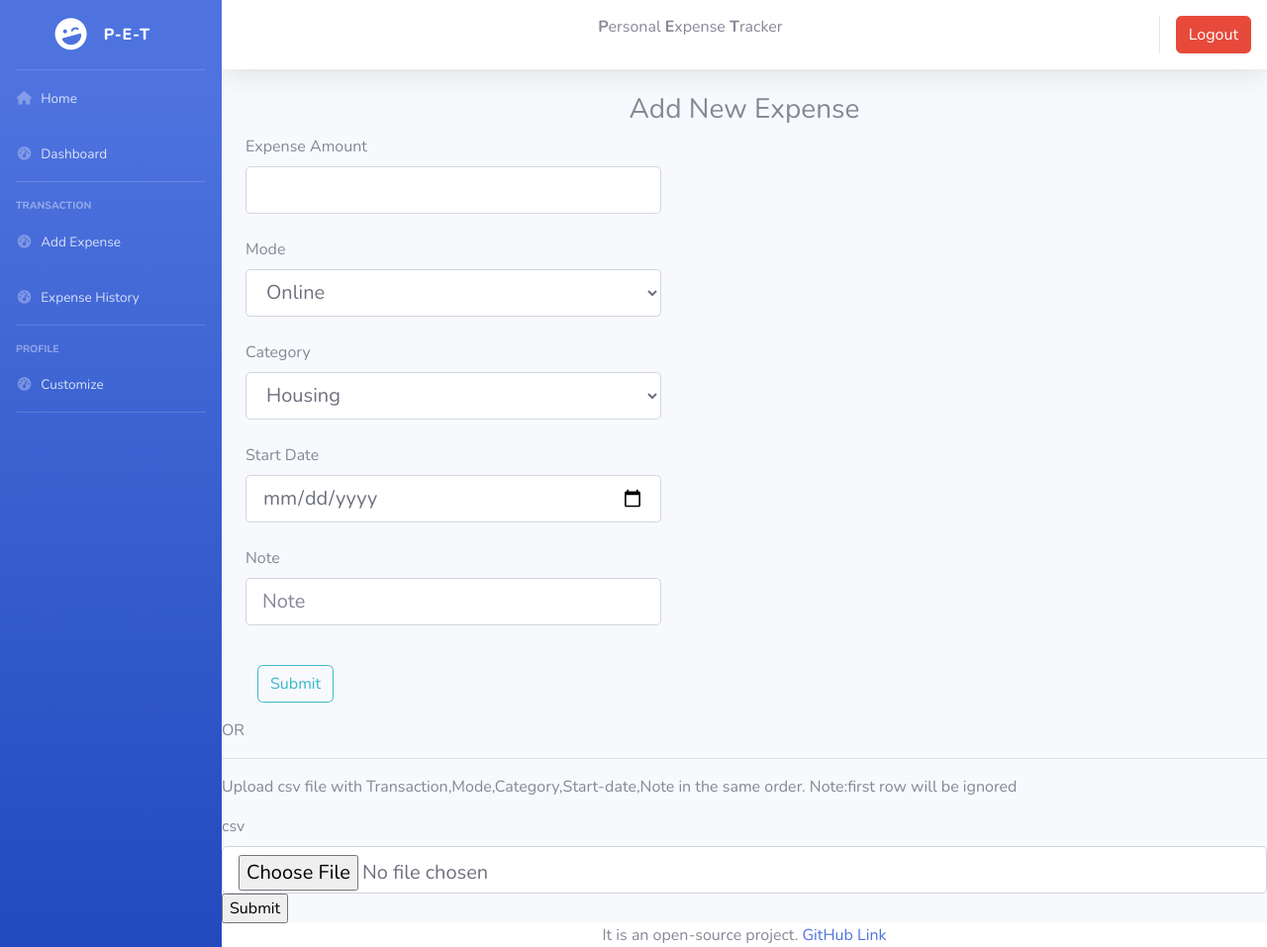
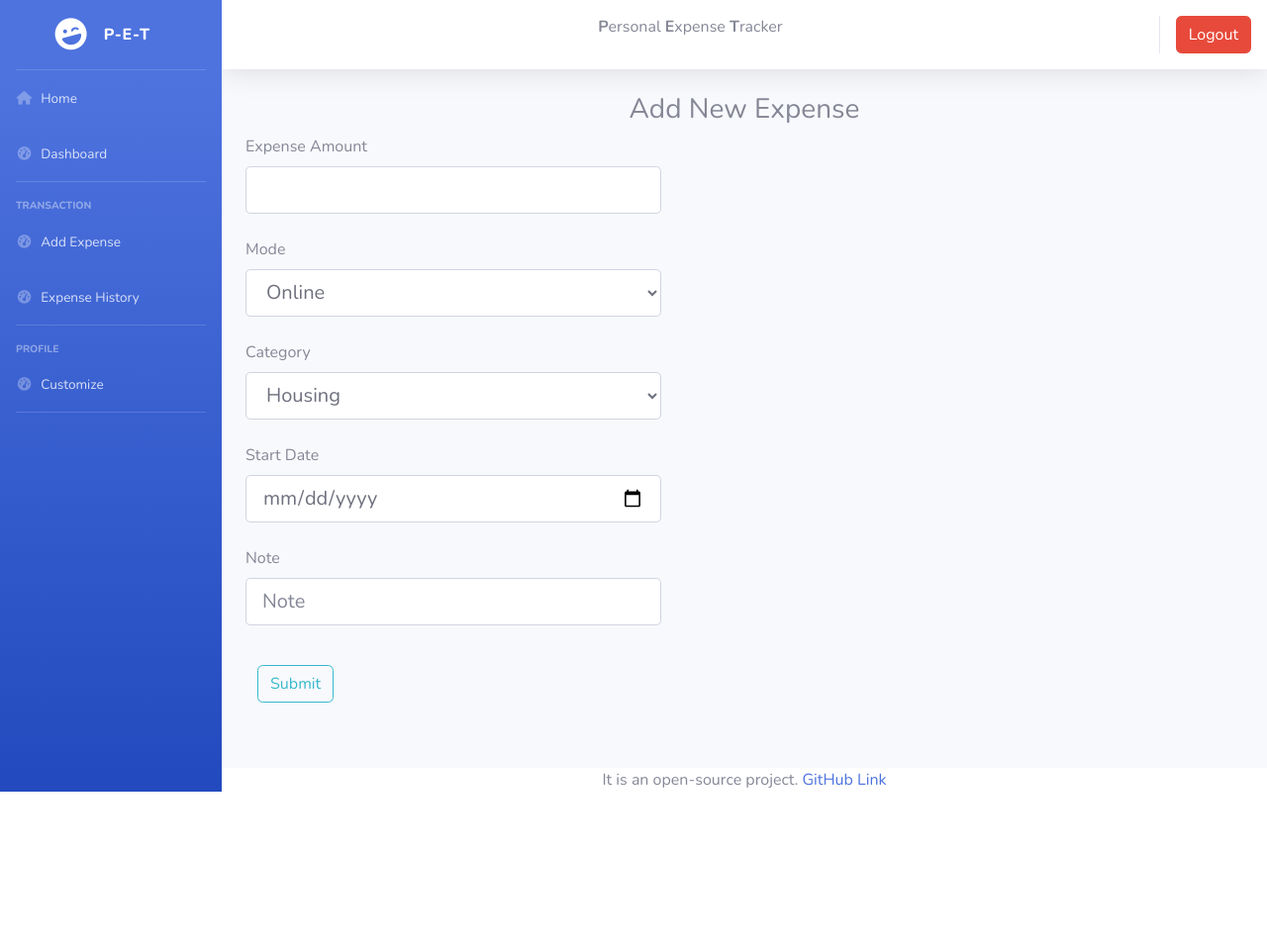
Before and after one commit to SSN-MiniProjects/personal-expense-tracker, a Flask app: page /add_transaction in a window 1280 px wide. Shown: the whole page at 99% size. After the commit the page ends 800 px from the top, so only its background shows below. Run offline with Flask 2, Linux system fonts and the light colour scheme; some libraries are stand-ins or nearby versions.

Commit message:
removed upload csv file for add expenses

```diff
--- a/app.py
+++ b/app.py
@@ -198,7 +198,6 @@ def register():
 @app.route('/add_transaction', methods=['GET','POST'])
 def add_new_transaction():
     form = Transaction()
-    form2 = TransactionFile()
     user_email = request.cookies.get('email')
 
     if form.validate_on_submit():
@@ -211,25 +210,7 @@ def add_new_transaction():
         flash("Expense added successfully", "success")
         return redirect(url_for('home'))
 
-
-    if form2.validate_on_submit():
-        filename = secure_filename(form2.file.data.filename)
-        df = pandas.read_csv(form2.file.data)
-
-        for i in range(len(df)):
-            transaction = str(df.iloc[i, 0])
-            mode = df.iloc[i, 1]
-            category =  df.iloc[i, 2]
-            datestamp = str(df.iloc[i,3])
-            date_time_obj = datetime.datetime.strptime(datestamp, '%d-%m-%Y')
-            datestamp = date_time_obj.strftime("%Y-%m-%d")
-            note = df.iloc[i,4]
-            insert_user_transaction(user_email, transaction, mode, category, datestamp, note)
-
-        flash("Expense file added successfully", "success")
-        return redirect(url_for('home'))
-
-    return render_template('add_transaction.html', form = form, form2 = form2, error = "Nil")
+    return render_template('add_transaction.html', form = form, error = "Nil")
 
 @app.route('/customize', methods=['GET','POST'])
 @login_required
--- a/templates/add_transaction.html
+++ b/templates/add_transaction.html
@@ -85,29 +85,6 @@
 			</div>
 		</form>
 	</div>
-	<div>OR</div>
-	<hr />
-	<div class="form-group">
-		Upload csv file with Transaction,Mode,Category,Start-date,Note in the
-		same order. Note:first row will be ignored
-	</div>
-	<form method="post" enctype="multipart/form-data">
-		{{ form2.hidden_tag() }}
-
-		<div>
-			{{ form2.file.label(class="form-control-label") }} {% if
-			form2.file.errors %} {{ form2.file(class="form-control
-			form-control-lg is-invalid") }}
-			<div class="invalid-feedback">
-				{% for error in form2.file.errors %}
-				<span>{{ error }}</span>
-				{% endfor %}
-			</div>
-			{% else %} {{ form2.file(class="form-control form-control-lg") }} {%
-			endif %}
-		</div>
-		<input type="submit" />
-	</form>
 </div>
 
 {% endblock %}
```
